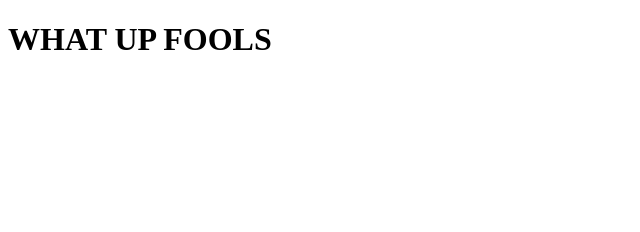
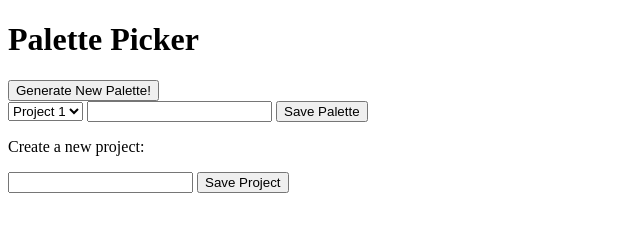
Before and after one commit to seamus-quinn/palette-picker, a website: page public/index.html in a window 1280 px wide. Shown: the whole page, without its empty margins (0-640 px from the left). Drawn offline with Linux system fonts and the light colour scheme.

Commit message:
Add wireframe for index.html

```diff
--- a/public/index.html
+++ b/public/index.html
@@ -7,6 +7,30 @@
   <title>Document</title>
 </head>
 <body>
-  <h1>WHAT UP FOOLS</h1>
+  <div class='smush'>
+    <h1>Palette Picker</h1>
+    <div></div>
+    <div></div>
+    <div></div>
+    <div></div>
+    <div></div>
+    <button>Generate New Palette!</button>
+    <form>
+      <select class='projects'>
+        <option>Project 1</option>
+        <option>Project 2</option>
+        <option>Project 3</option>
+      </select>
+      <input type='text' />
+      <button type='submit'>Save Palette</button>
+    </form>
+  </div>
+  <div class='projects'>
+    <p>Create a new project:</p>
+    <form>
+      <input type='text' />
+      <button type='submit'>Save Project</button>
+    </form>
+  </div>
 </body>
 </html>
```
